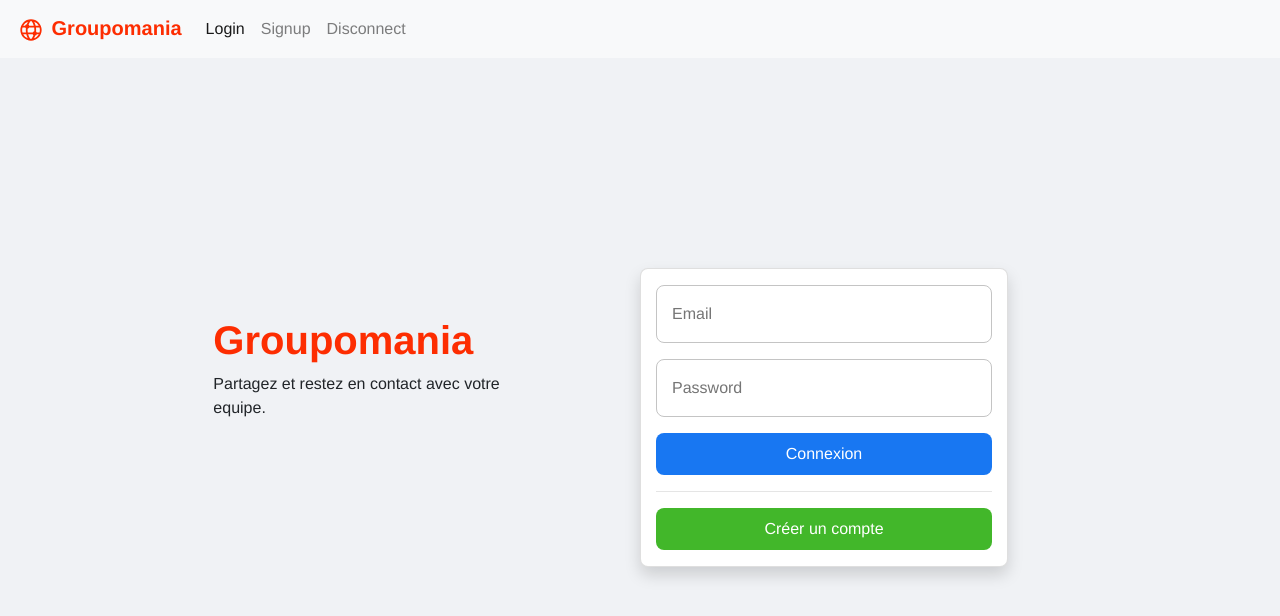
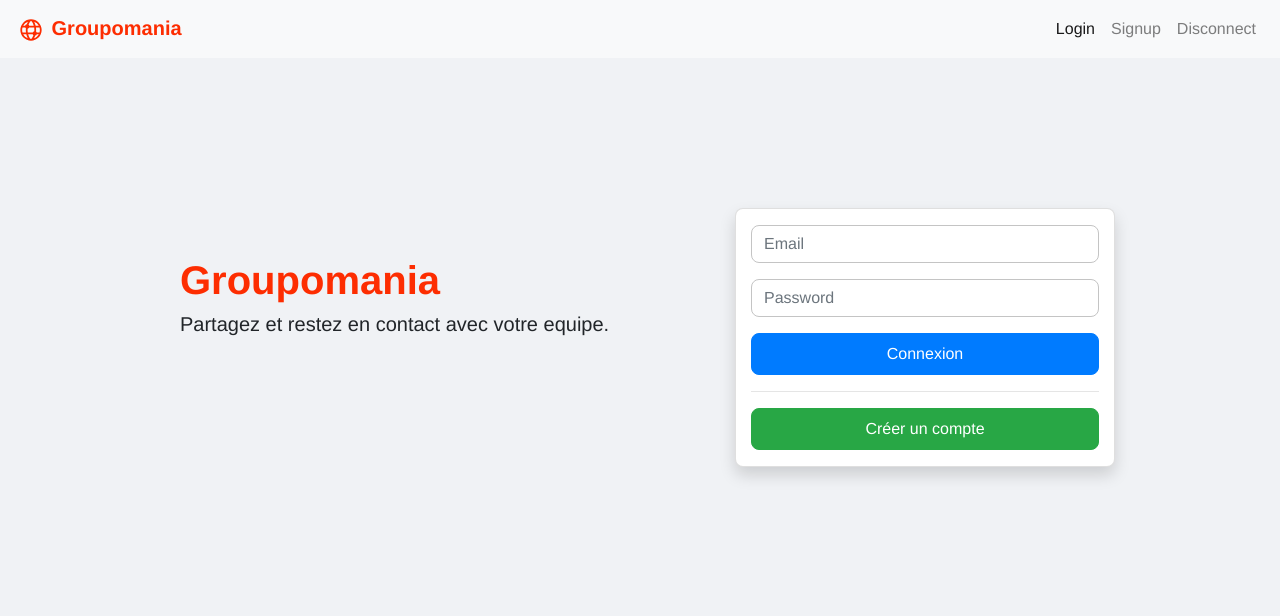
Before and after one commit to Meimato/P7, a Vue app in the folder frontend/: page / in a window 1280 px wide. Shown: the top 616 px of the page. Built offline with nearby package versions, Linux system fonts and the light colour scheme.

Commit message:
Button hover effect - Offset between columns

```diff
--- a/frontend/src/components/Login.vue
+++ b/frontend/src/components/Login.vue
@@ -1,17 +1,17 @@
 <template>
-    <div class="container d-flex flex-column justify-content-md-center align-items-center">
+    <div class="container d-flex flex-column justify-content-md-center">
         <div class="row">
-            <section class="col-12 col-md-5 my-5">
+            <section class="col-12 col-md-5 offset-md-1 my-5">
                 <h1 class="font-weight-bold">Groupomania</h1>
-                <p>Partagez et restez en contact avec votre equipe.</p>
+                <h2 class="lead">Partagez et restez en contact avec votre equipe.</h2>
             </section>
-            <section class="col-12 col-md-5 card rounded-corners shadow m-auto">
+            <section class="col-12 col-md-4 offset-md-1 card rounded-corners shadow">
                 <form class="form-group">
-                    <input type="email" name="user-mail" id="user-mail" placeholder="Email" class="col rounded-corners my-3 py-3" required>
-                    <input type="password" name="user-password" id="user-password" class="col rounded-corners mb-3 py-3" placeholder="Password" required>
-                    <button type="submit" id="btn-login" value="login" class="btn btn-block rounded-corners text-white p-2">Connexion</button>
+                    <input type="email" name="user-mail" id="user-mail" placeholder="Email" class="form-control col rounded-corners my-3 py-3" required>
+                    <input type="password" name="user-password" id="user-password" class="form-control col rounded-corners mb-3 py-3" placeholder="Password" required>
+                    <button type="submit" id="btn-login" value="login" class="btn btn-primary btn-block rounded-corners text-white p-2">Connexion</button>
                     <hr>
-                    <button type="button" id="btn-signup" class="btn btn-block rounded-corners text-white p-2">Créer un compte</button>
+                    <button type="button" id="btn-signup" class="btn btn-success btn-block rounded-corners text-white p-2">Créer un compte</button>
                 </form>
             </section>
         </div>
@@ -29,20 +29,12 @@ export default {
 
 <style scoped>
 .container {
-    height: 90vh;
+    height: 70vh;
     background-color: #f0f2f5;
 }
 
 h1 {
     color: #FD2D01;
-}
-
-#btn-login {
-    background-color: #1877f2;
-}
-
-#btn-signup {
-    background-color: #42b72a;
 }
 
 .rounded-corners {
--- a/frontend/src/components/Navbar.vue
+++ b/frontend/src/components/Navbar.vue
@@ -7,7 +7,7 @@
         <button class="navbar-toggler" type="button" data-toggle="collapse" data-target="#navbarContent">
             <span class="navbar-toggler-icon"></span>
         </button>
-        <div id="navbarContent" class="collapse navbar-collapse">
+        <div id="navbarContent" class="collapse navbar-collapse justify-content-end">
             <ul class="navbar-nav">
                 <li class="nav-item active">
                     <a href="/" class="nav-link">Login</a>
```
